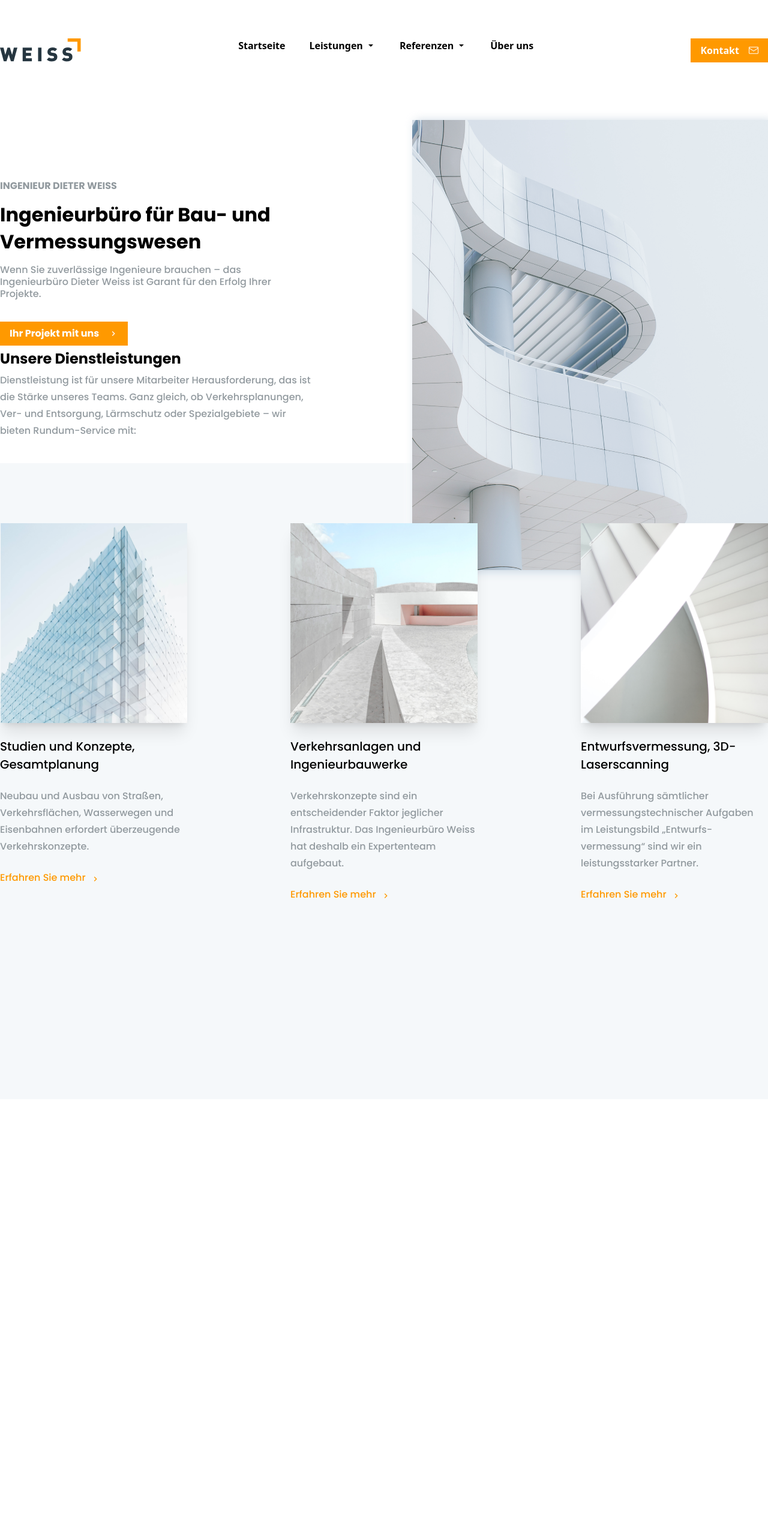
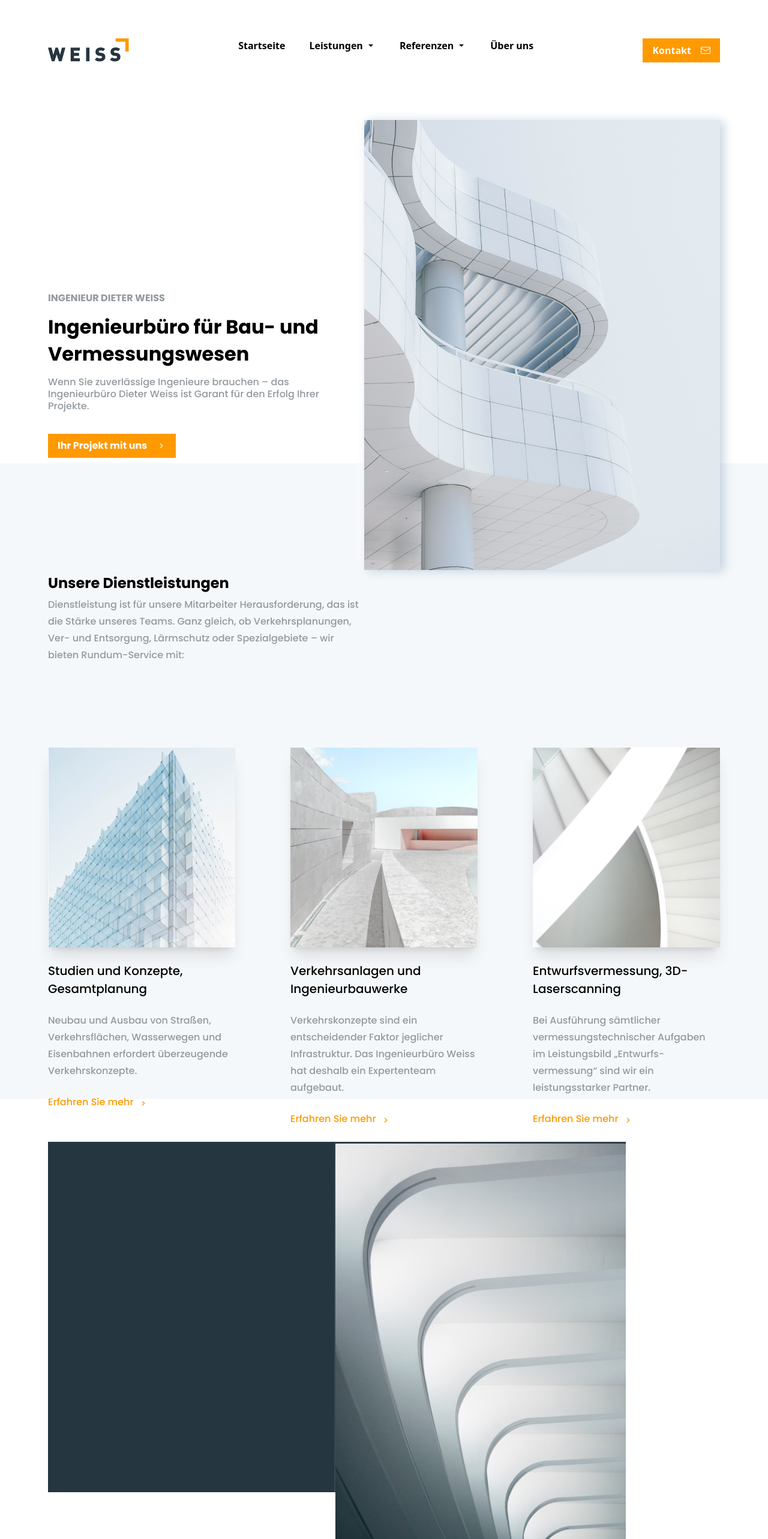
Before and after one commit to Rafin-Hasan/weiss, a React (Vite) app: page / in a window 1280 px wide. Shown: the whole page at 60% size. Before the commit the page ends 1832 px from the top, so only its background shows below. Built offline with nearby package versions, Linux system fonts and the light colour scheme.

Commit message:
modified:   src/Components/Page component/PartOne.css 	modified:   src/Components/Page component/PartOne.jsx 	modified:   src/Components/Page component/PartThree.css 	modified:   src/Components/Page component/PartThree.jsx 	modified:   src/Pages/MainPage.jsx 	modified:   tailwind.config.js

```diff
--- a/src/Components/Page component/PartOne.css
+++ b/src/Components/Page component/PartOne.css
@@ -1,18 +1,23 @@
 .mainsection {
-  @apply container flex justify-between pt-24;
+  @apply container flex justify-between items-center pt-24;
 }
+
 .textPart {
-  @apply w-[470px];
+  @apply w-full md:w-[470px];
 }
+
 .textPart p {
   @apply text-[#929A9F] leading-5 font-poppins text-[16px];
 }
+
 .textPart h3 {
   @apply font-poppins font-bold text-[32px] leading-[45px] py-[15px];
 }
+
 .btn {
   @apply font-poppins font-bold text-white mt-9 flex gap-4 bg-[#FF9900] py-2 px-4;
 }
+
 .img {
   box-shadow: rgba(136, 165, 191, 0.48) 6px 2px 16px 0px,
     rgba(255, 255, 255, 0.8) -6px -2px 16px 0px;
--- a/src/Components/Page component/PartOne.jsx
+++ b/src/Components/Page component/PartOne.jsx
@@ -5,13 +5,14 @@ import { MdNavigateNext } from "react-icons/md";
 const PartOne = () => {
   return (
     <>
-      <section className="mainsection">
+      <section>
+        <div className="mainsection">
           <div className="textPart pt-[100px]">
             <p className="font-bold uppercase">Ingenieur Dieter Weiss</p>
             <h3>Ingenieurbüro für Bau- und Vermessungswesen</h3>
             <p className="font-medium ">
-            Wenn Sie zuverlässige Ingenieure brauchen – das Ingenieurbüro Dieter
-            Weiss ist Garant für den Er­folg Ihrer Projekte.
+              Wenn Sie zuverlässige Ingenieure brauchen – das Ingenieurbüro
+              Dieter Weiss ist Garant für den Er­folg Ihrer Projekte.
             </p>
             <button className="btn">
               <div>Ihr Projekt mit uns</div>
@@ -20,8 +21,10 @@ const PartOne = () => {
               </div>
             </button>
           </div>
-        <div className="img">
-          <img src="./images/Image.png" alt="banner_img" />
+
+          <div className="imageContainer">
+            <img className="img" src="./images/Image.png" alt="banner_img" />
+          </div>
         </div>
       </section>
     </>
--- a/src/Components/Page component/PartThree.css
+++ b/src/Components/Page component/PartThree.css
@@ -1,3 +1,3 @@
-.img {
+.img2 {
   @apply absolute right-0;
 }
--- a/src/Components/Page component/PartThree.jsx
+++ b/src/Components/Page component/PartThree.jsx
@@ -6,7 +6,7 @@ const PartThree = () => {
     <section className="container">
       <div className="bg-[#263640] w-[86%] h-[584px] relative">
         <div></div>
-        <div className="img">
+        <div className="img2">
           <img src="./images/downbanner.png" alt="Down banner" />
         </div>
       </div>
--- a/src/Pages/MainPage.jsx
+++ b/src/Pages/MainPage.jsx
@@ -8,7 +8,7 @@ const MainPage = () => {
     <>
       <PartOne />
       <PartTwo />
-      {/* <PartThree /> */}
+      <PartThree />
       <div className="absolute top-[772px] z-[-1]">
         <img src="./images/bg.png" alt="bg" />
       </div>
--- a/tailwind.config.js
+++ b/tailwind.config.js
@@ -8,6 +8,20 @@ export default {
     extend: {},
     container: {
       center: true,
+      padding: {
+        DEFAULT: "16px",
+        sm: "32px",
+        lg: "64px",
+        xl: "80px",
+        "2xl": "96px",
+      },
+      screens: {
+        sm: "640px",
+        md: "768px",
+        lg: "1024px",
+        xl: "1280px",
+        "2xl": "1536px",
+      },
     },
   },
   plugins: [],
```
Lines whose indentation alone changed are shown as unchanged.
